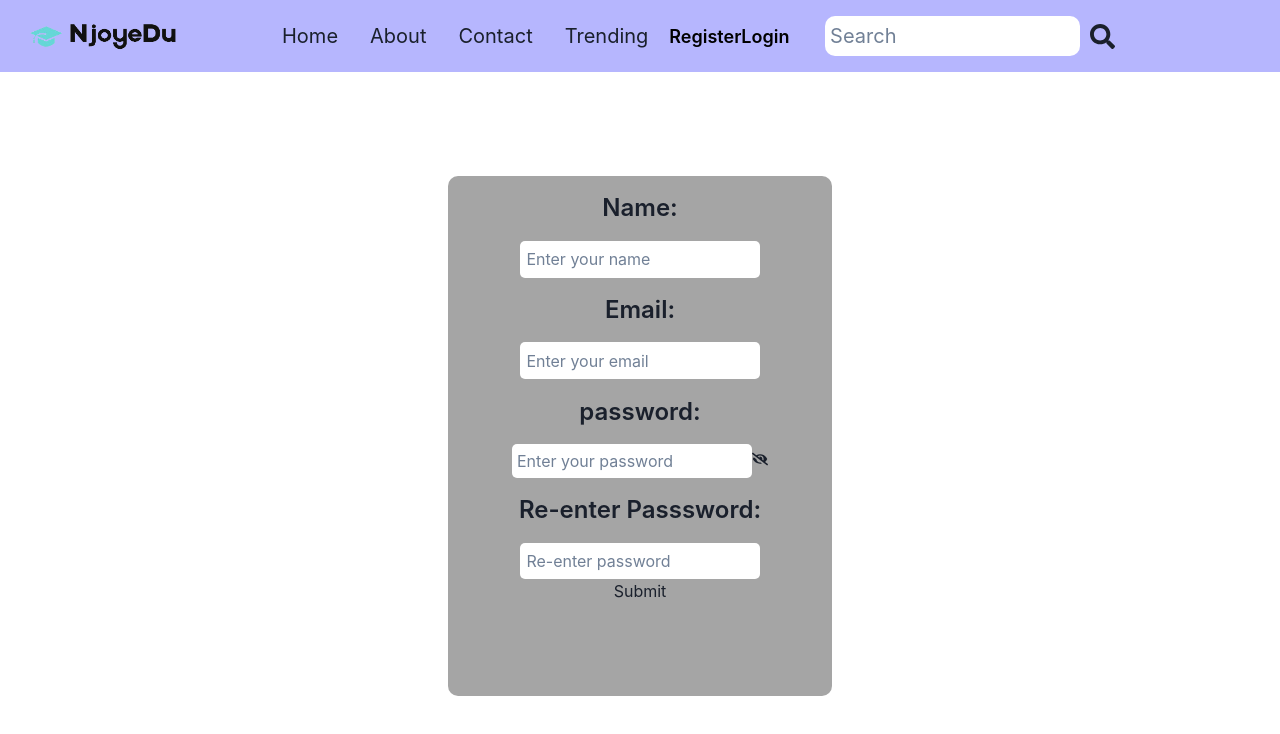
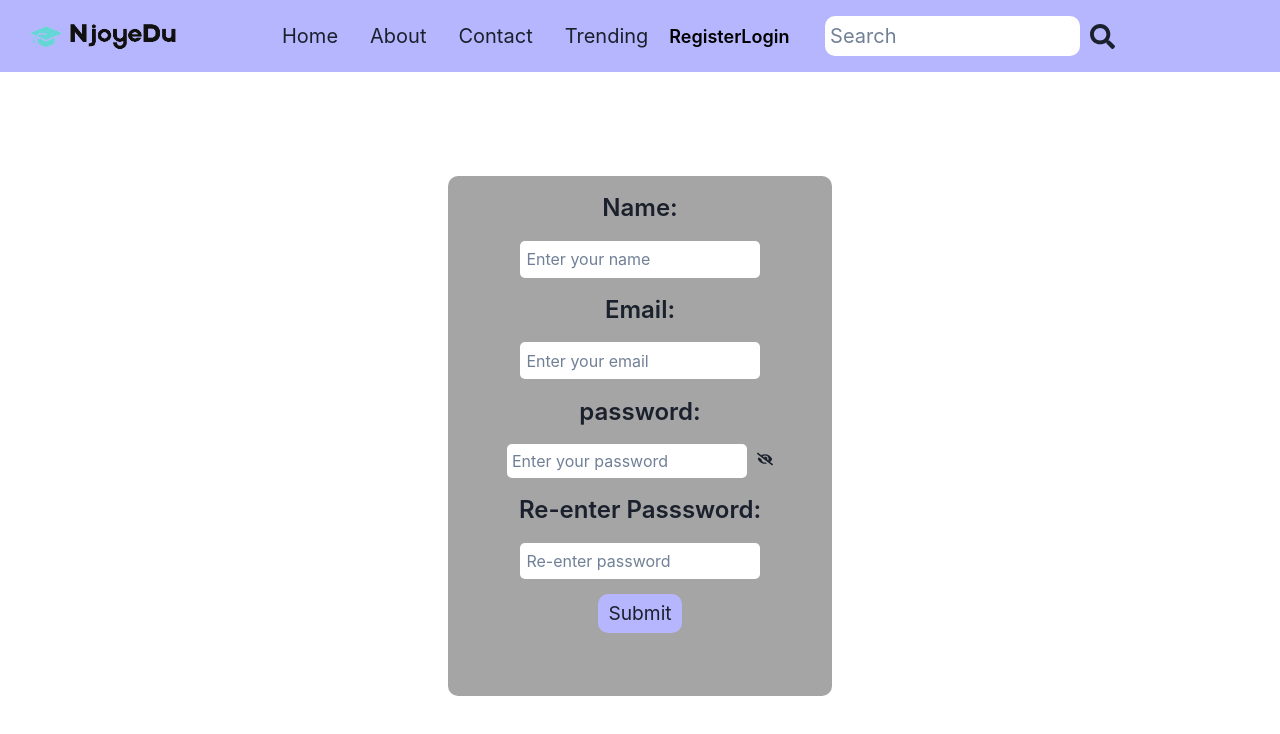
Before and after one commit to Sayantan131/NjoyeDu, a React (Vite) app: page /register in a window 1280 px wide. Shown: the top 734 px of the page. Built offline with nearby package versions, Linux system fonts and the light colour scheme.

Commit message:
working on styles

```diff
--- a/src/styles/Register.css
+++ b/src/styles/Register.css
@@ -40,3 +40,15 @@
   width: 15rem;
   border-radius: 5px;
 }
+
+.inputPass > button{
+  margin-left: 10px;
+}
+
+.registerform > button{
+  background-color: rgb(182, 182, 254);
+  margin: 15px;
+  padding: 5px 10px;
+  border-radius: 10px;
+  font-size: 1.2rem;
+}
```
